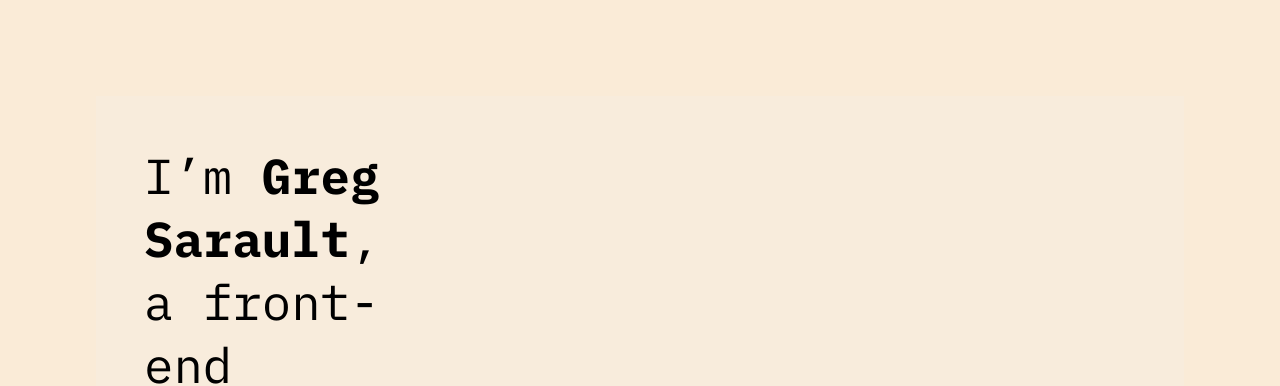
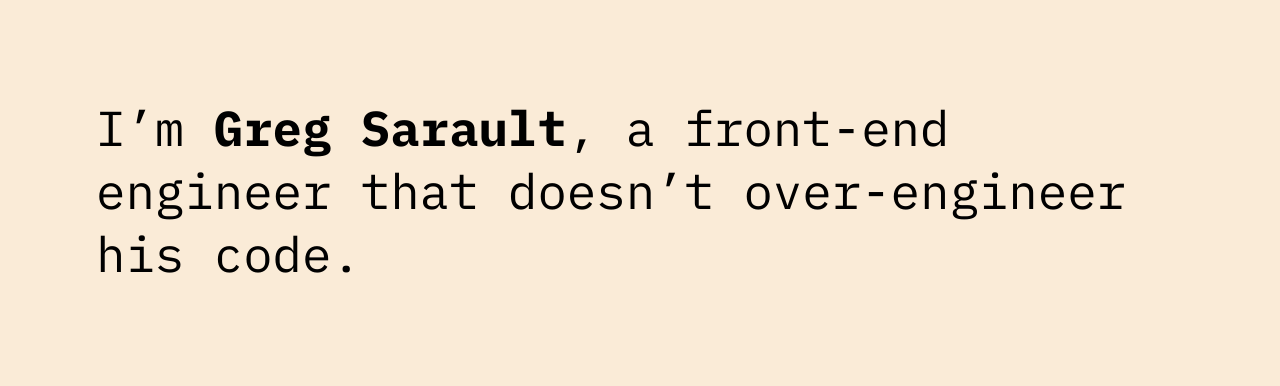
Before and after one commit to Gsarault44/greg, a Next.js app: page / in a window 1280 px wide. Shown: the top 386 px of the page. Built offline with nearby package versions, Linux system fonts and the light colour scheme.

Commit message:
fix hero

```diff
--- a/src/pages/index.tsx
+++ b/src/pages/index.tsx
@@ -283,7 +283,7 @@ export default function Home() {
   return (
     <main className={`${styles.main} ${inter.className}`}>
       <div className={styles.container} id="container">
-        <div className={styles.description}>
+        <div className={styles.hero}>
           <h1 className={inter.className}>I’m <span className={interHeavy.className}>Greg Sarault</span>, a front-end engineer that doesn’t over-engineer his code.</h1>
         </div>
         <div className={styles.intro}>
--- a/src/styles/Home.module.css
+++ b/src/styles/Home.module.css
@@ -6,6 +6,14 @@
   background-color: antiquewhite;
   color: black;
   max-width: 100%;
+}
+
+.hero {
+  font-size: 0.85rem;
+  margin-bottom: 5rem;
+  width: 100%;
+  z-index: 2;
+  display:inline-grid;
 }
 
 .description {
@@ -19,7 +27,7 @@
   grid-template-columns: 1fr 3fr;
 }
 
-.description h1 {
+.hero h1 {
   margin-bottom: 3rem;
   font-size: 4rem;
   font-size: calc(2rem + 16 * ((100vw - 320px) / 900));
```
